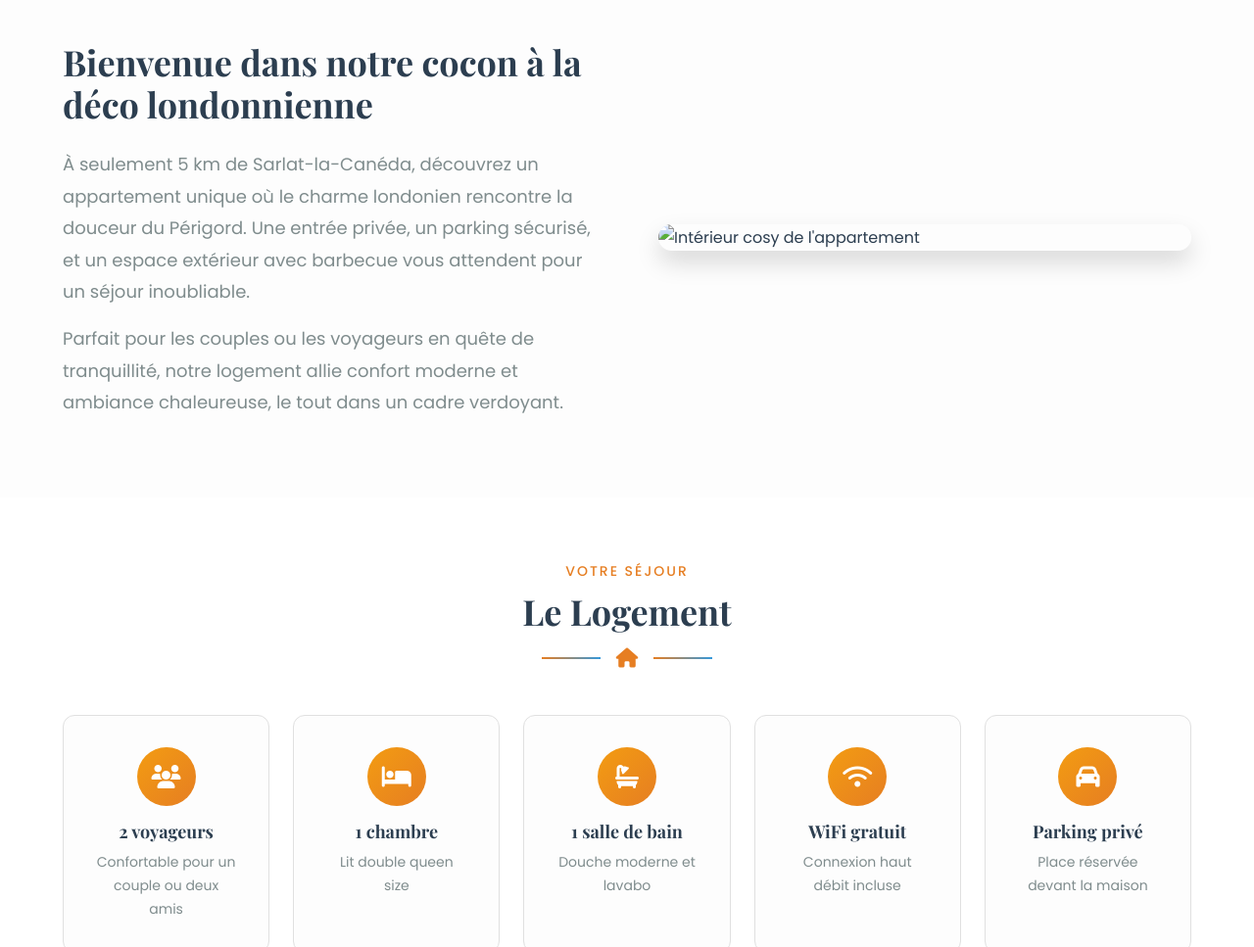
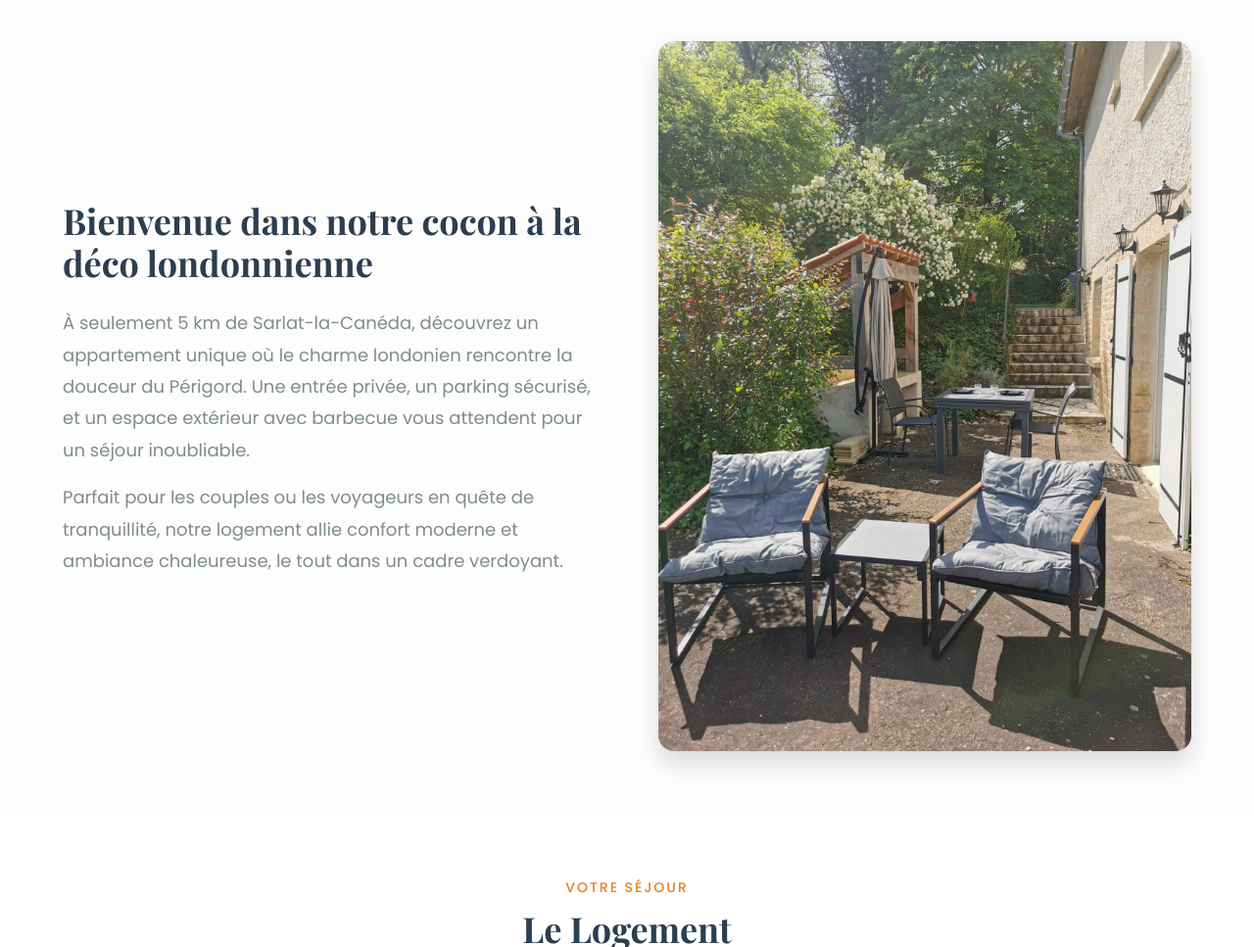
Before and after one commit to laurentmaleville1-hub/airbnb, a plain HTML site: page index.html in a window 1280 px wide. Shown: the part 822-1789 px from the top of the page at 98% size. Drawn offline with nearby package versions, Linux system fonts and the light colour scheme.

Commit message:
Update index.html

```diff
--- a/index.html
+++ b/index.html
@@ -81,7 +81,7 @@
                         </p>
                     </div>
                     <div class="intro-image">
-                        <img src="IMG_20260418_122354-resized.jpg" alt="Intérieur cosy de l'appartement" loading="lazy">
+                        <img src="./images/IMG_20260418_122354-resized.jpg" alt="Intérieur cosy de l'appartement" loading="lazy">
                     </div>
                 </div>
             </div>
```
